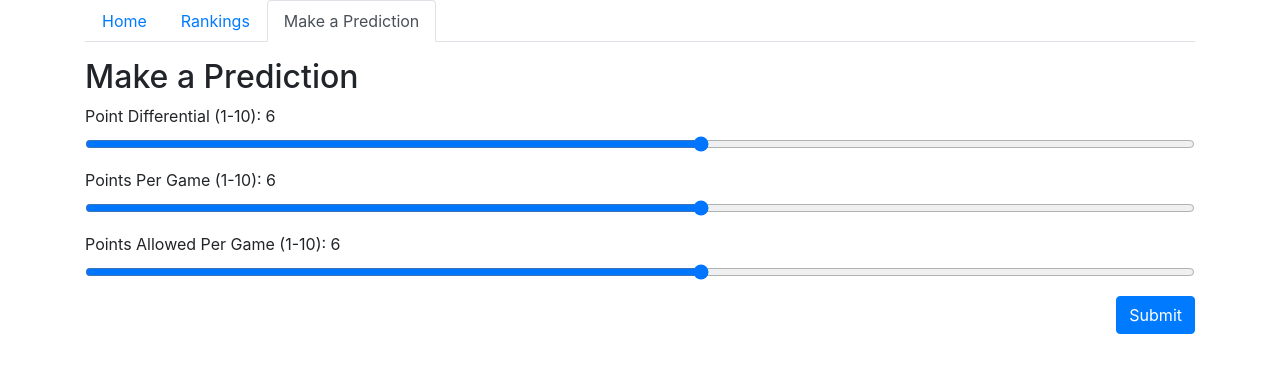
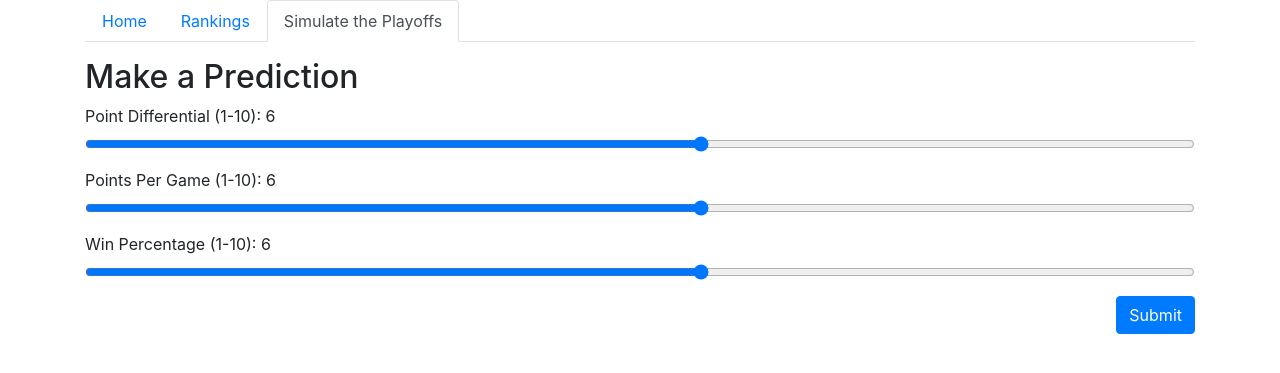
Before and after one commit to jangelcode/NBASeasonTrackerDup, a Flask app: template src/templates/prediction.html in a window 1280 px wide. Shown: the top 373 px of the page. Run offline with Flask 3, Linux system fonts and the light colour scheme; the template is opened without the code that fills it, so the values that code supplies are empty; some libraries are stand-ins or nearby versions.

Commit message:
change prediction to simulate playoffs

```diff
--- a/src/app.py
+++ b/src/app.py
@@ -22,7 +22,7 @@ def rankings():
     return render_template("rankings.html", table_html=table_html)
 
 #prediction page
-@app.route("/make-a-prediction")
+@app.route("/Simulate-the-Playoffs")
 def make_a_prediction():
     return render_template("prediction.html")
 
--- a/src/data_scripts/team_data.py
+++ b/src/data_scripts/team_data.py
@@ -22,12 +22,14 @@ def fill_database():
 
         #extract data from response categories
         team_info = data['response'][0][0]['team']
+        conference_info = data['response'][0][0]['group']
         games_info = data['response'][0][0]['games']
         points_info = data['response'][0][0]['points']
 
         #create dictionary
         row_data = {
             'Team': team_info['name'],
+            'Conference': conference_info['name'],
             # 'Games Played (H)': games_info['played']['home'],
             # 'Games Played (A)': games_info['played']['away'],
             # 'Games Played': games_info['played'],
--- a/src/templates/index.html
+++ b/src/templates/index.html
@@ -17,7 +17,7 @@
             <a class="nav-link" href="/rankings">Rankings</a>
         </li>
         <li class="nav-item">
-            <a class="nav-link" href="/make-a-prediction">Make a Prediction</a>
+            <a class="nav-link" href="/Simulate-the-Playoffs">Simulate the Playoffs</a>
         </li>
     </ul>
 </div>
--- a/src/templates/prediction.html
+++ b/src/templates/prediction.html
@@ -3,7 +3,7 @@
 <head>
     <meta charset="UTF-8">
     <meta name="viewport" content="width=device-width, initial-scale=1.0">
-    <title>Make a Prediction</title>
+    <title>Simulate the Playoffs</title>
     <link href="https://stackpath.bootstrapcdn.com/bootstrap/4.5.2/css/bootstrap.min.css" rel="stylesheet">
 </head>
 <body>
@@ -16,7 +16,7 @@
                 <a class="nav-link" href="/rankings">Rankings</a>
             </li>
             <li class="nav-item">
-                <a class="nav-link active" href="/make-a-prediction">Make a Prediction</a>
+                <a class="nav-link active" href="/Simulate-the-Playoffs">Simulate the Playoffs</a>
             </li>
         </ul>
     </div>
@@ -33,8 +33,8 @@
             <input type="range" class="form-control-range" id="points-per-game" name="points_per_game" min="1" max="10">
         </div>
         <div class="form-group">
-            <label for="points-allowed-per-game">Points Allowed Per Game (1-10): <span id="points-allowed-per-game-value"></span></label>
-            <input type="range" class="form-control-range" id="points-allowed-per-game" name="points_allowed_per_game" min="1" max="10">
+            <label for="win-percentage">Win Percentage (1-10): <span id="win-percentage-value"></span></label>
+            <input type="range" class="form-control-range" id="win-percentage" name="points_allowed_per_game" min="1" max="10">
         </div>
         <div class="form-group d-flex justify-content-end">
             <button type="submit" class="btn btn-primary">Submit</button>
@@ -55,7 +55,7 @@
 
         updateSliderValue('point-differential', 'point-differential-value');
         updateSliderValue('points-per-game', 'points-per-game-value');
-        updateSliderValue('points-allowed-per-game', 'points-allowed-per-game-value');
+        updateSliderValue('win-percentage', 'win-percentage-value');
     });
 </script>
 </div>
--- a/src/templates/rankings.html
+++ b/src/templates/rankings.html
@@ -16,7 +16,7 @@
                 <a class="nav-link active" href="/rankings">Rankings</a>
             </li>
             <li class="nav-item">
-                <a class="nav-link" href="/make-a-prediction">Make a Prediction</a>
+                <a class="nav-link" href="/Simulate-the-Playoffs">Simulate the Playoffs</a>
             </li>
         </ul>
     </div>
```
